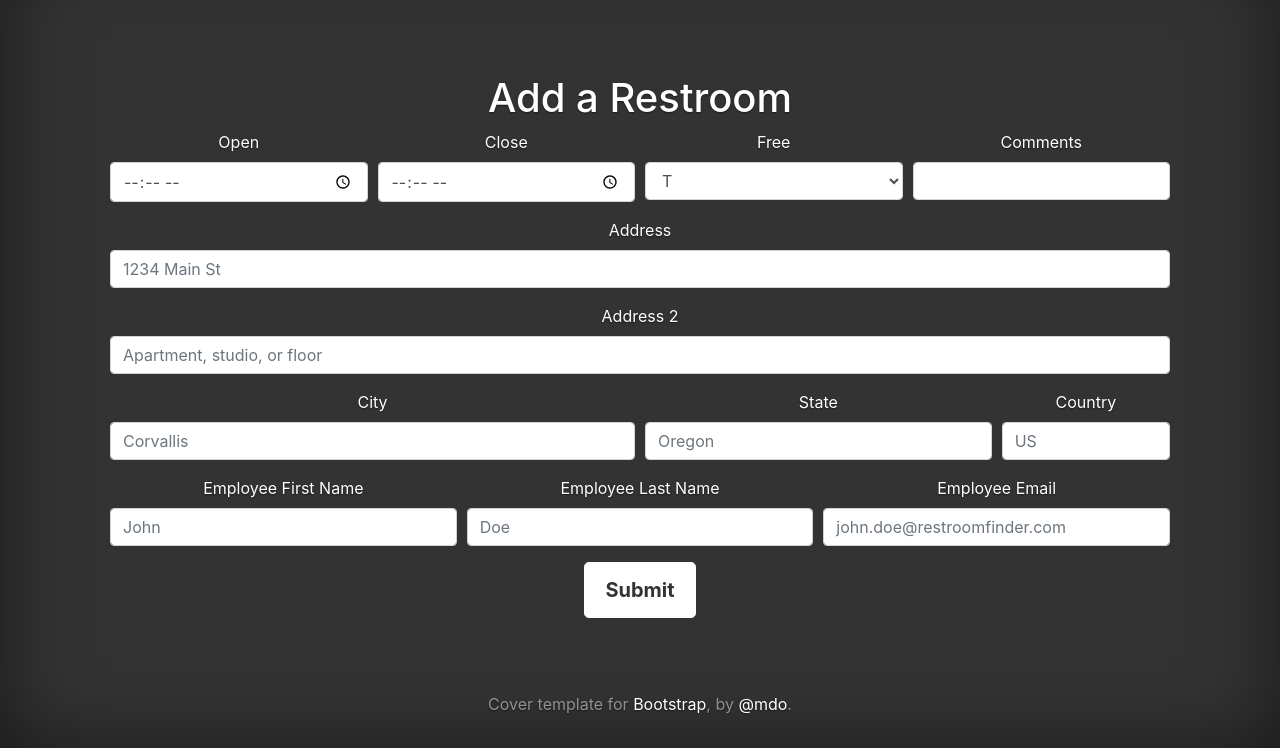
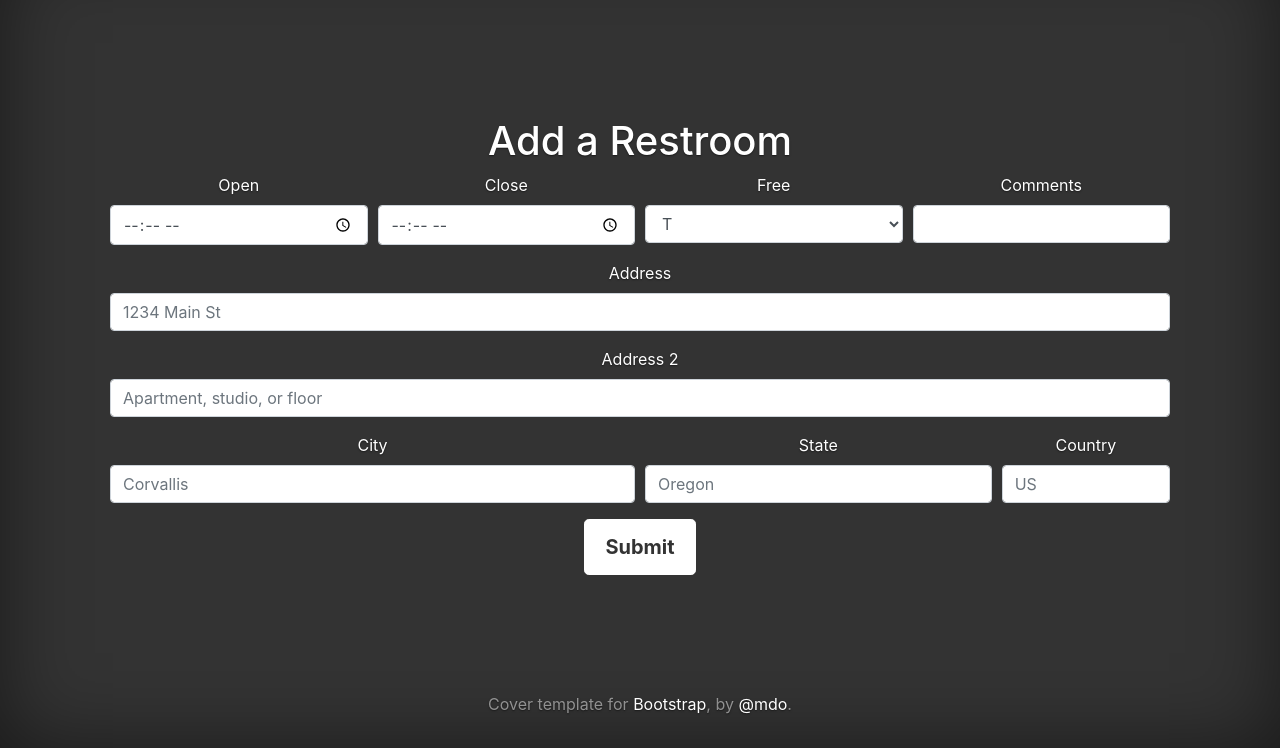
Before and after one commit to edyeung4/Restroom_Finder, a Flask app: page /employee_add in a window 1280 px wide. Shown: the part 52-800 px from the top of the page. Run offline with Flask 2, Linux system fonts and the light colour scheme; data that the repository does not hold is empty; some libraries are stand-ins or nearby versions.

Commit message:
Update employee_add Form
Removed the first, last, email address inputs on the employee_add
form. Instead of using static defined users, we now dynamically
select the employee that most recently logged in for the employeeID
associated with the new Restroom.

Also made the comments column on employee_index editable.

```diff
--- a/app.py
+++ b/app.py
@@ -158,9 +158,10 @@ def emp_add():
         city = request.form["city"]
         state = request.form["state"]
         country = request.form["country"]
-        first_name = request.form["firstName"]
-        last_name = request.form["lastName"]
-        email = request.form["email"]
+        #first_name = request.form["firstName"]
+        #last_name = request.form["lastName"]
+        #email = request.form["email"]
+
         # Need to insert into Locations first
         query = 'INSERT INTO Locations (street, city, state, country) VALUES (%s, %s, %s, %s)'
         data = (street, city, state, country)
@@ -172,8 +173,8 @@ def emp_add():
         execute_query(db_connection, query, data)
 
         # Finally insert into RestroomsEmployees
-        query = 'INSERT INTO RestroomsEmployees (restroomID, employeeID, comments, inspectedAt) VALUES ((SELECT max(restroomID) FROM Restrooms), (SELECT employeeID FROM Employees where firstName = %s AND lastName = %s AND emailAddress = %s), %s, CURRENT_TIMESTAMP())'
-        data = (first_name, last_name, email, comments)
+        query = 'INSERT INTO RestroomsEmployees (restroomID, employeeID, comments, inspectedAt) VALUES ((SELECT max(restroomID) FROM Restrooms), (SELECT employeeID FROM Employees ORDER BY lastLogin DESC LIMIT 1), %s, CURRENT_TIMESTAMP())'
+        data = (comments,)
         execute_query(db_connection, query,data)
 
         return redirect('/employee_index', code=302)
--- a/templates/employee_add.html
+++ b/templates/employee_add.html
@@ -75,18 +75,6 @@
               <label for="inputState">Country</label>
               <input type="text" class="form-control" name="country" id="inputCountry" placeholder="US">
             </div>
-            <div class="form-group col-md-4">
-              <label for="inputFirstName">Employee First Name</label>
-              <input type="text" class="form-control" name="firstName" id="inputFname" placeholder="John">
-            </div>
-            <div class="form-group col-md-4">
-              <label for="inputLastName">Employee Last Name</label>
-              <input type="text" class="form-control" name="lastName" id="inputLname" placeholder="Doe">
-            </div>
-            <div class="form-group col-md-4">
-              <label for="inputEmail">Employee Email</label>
-              <input type="text" class="form-control" name="email" id="inputEmail" placeholder="john.doe@restroomfinder.com">
-            </div>
 
           </div>
           <button type="submit" class="btn btn-lg btn-secondary">Submit</button>
--- a/templates/employee_index.html
+++ b/templates/employee_index.html
@@ -111,7 +111,7 @@
                   </select>
                 </td>
                 <td><input align="center" name="lastInspected" form="form-{{loop.index}}" type="text" value={{restroom[5]}} disabled="disabled"></td>
-                <td><input type="hidden" name="comments" form="form-{{loop.index}}" value={{restroom[6]}}>{{restroom[6]}}</td>
+                <td><input align="center" type="text" name="comment" form="form-{{loop.index}}" value="{{ restroom[6] }}" disabled="disabled"></td>
                 <td><input type="hidden" name="employeeID" form="form-{{loop.index}}" value={{restroom[7]}}>{{restroom[7]}}</td>
                 <td><input type="submit" form="form-{{loop.index}}" formaction="/employee_delete" class="btn btn-secondary" value="Delete"></td>
 		<td><input type="button" form="form-{{loop.index}}" formaction="/employee_update" class="btn btn-secondary update" value="Update"></td>
```
